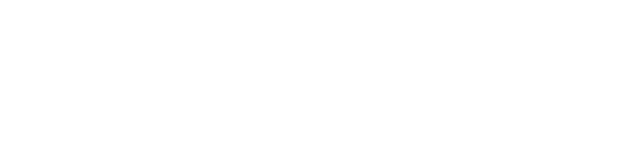
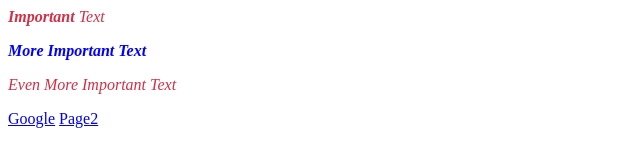
Before and after one commit to nicolamcnearney/289.101, a plain HTML site: page page1.html in a window 1280 px wide. Shown: the whole page, without its empty margins (0-640 px from the left). Drawn offline with Linux system fonts and the light colour scheme.

Commit message:
change styles and added page2.html

```diff
--- a/page1.html
+++ b/page1.html
@@ -1,12 +1,29 @@
 <html>
     <head>
-
+    <title>page1</title>
+        <style>
+            /*      my styles      */
+           .important{
+                color:#d13046;
+               font-style:italic;
+            }
+            .alsoimportant{
+                color:blue;
+                font-style:oblique;
+                font-weight:bold;
+            }
+        </style>
 
     </head>
 
     <body>
 
-
+        <p class="important"><strong>Important</strong> Text</p>
+        <p class="alsoimportant">More Important Text</p>
+        <p class="important">Even More Important Text</p>
+        <!--absolute link-->
+        <a href="http://www.google.com">Google</a>
+        <a href="page2.html">Page2</a>
 
     </body>
 
```
Also changed, not shown: Page2.html (added, +22 -0 lines).
